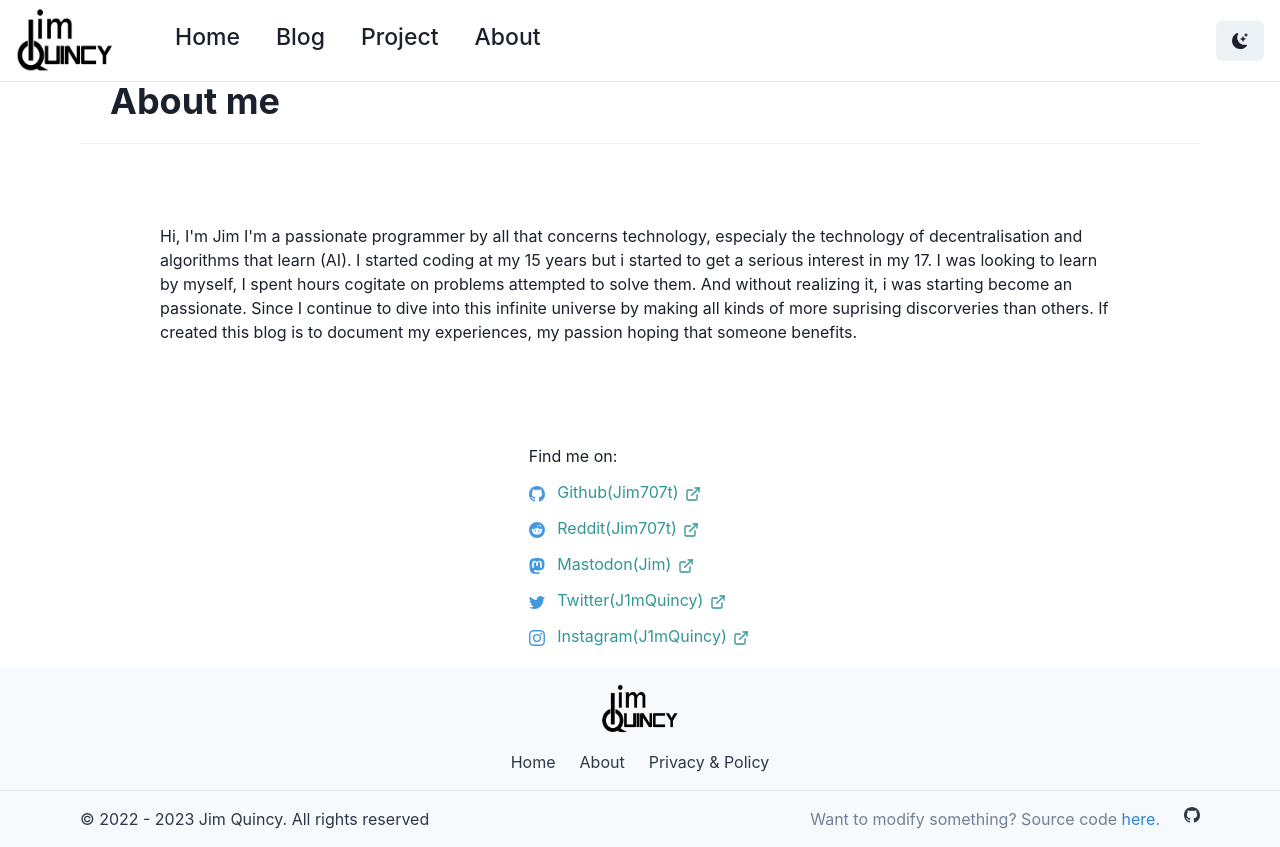
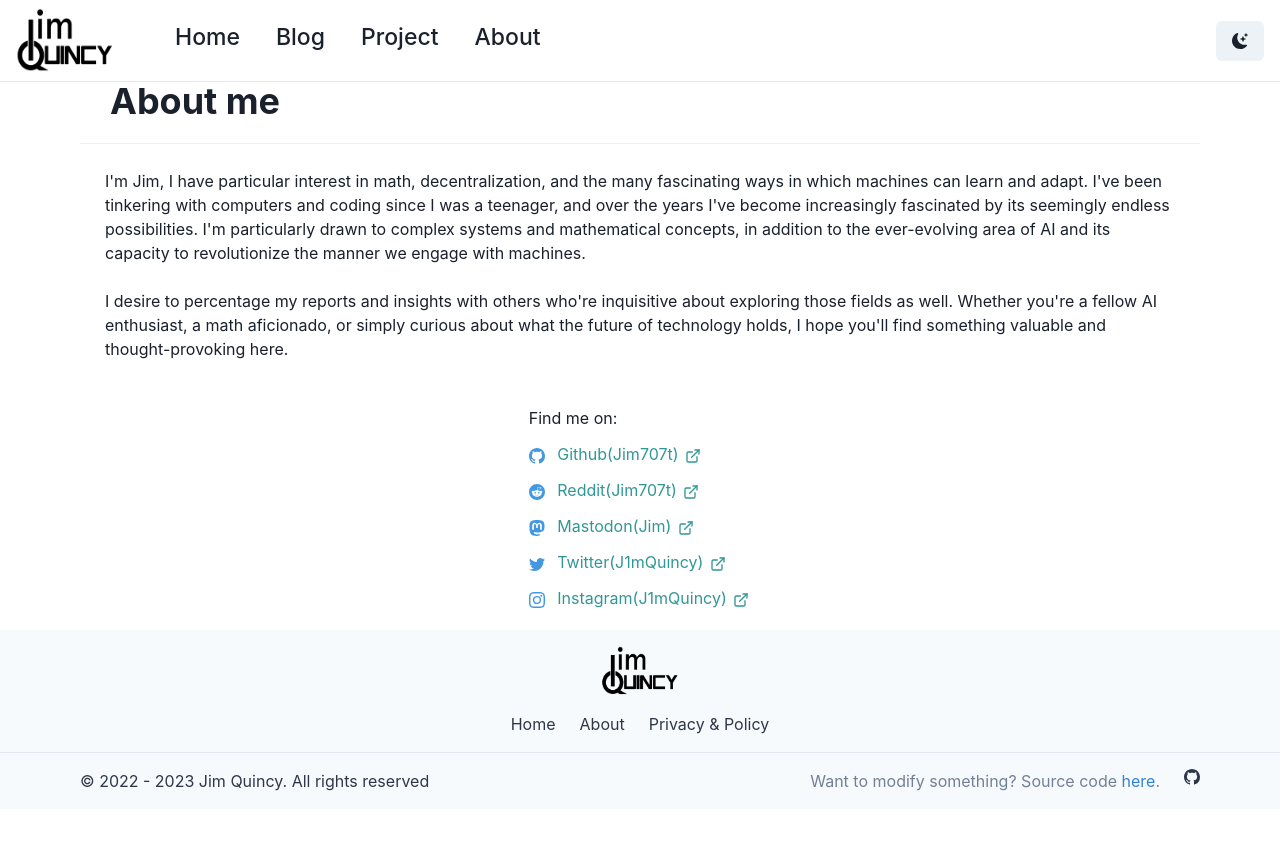
Before and after one commit to Jim707t/Quincy-Blog, a Next.js app: page /about in a window 1280 px wide. After the commit the page ends 809 px from the top, so only its background shows below. Built offline with nearby package versions, Linux system fonts and the light colour scheme.

Commit message:
Updated about me [03. 05, 23]

```diff
--- a/data/data.json
+++ b/data/data.json
@@ -5,6 +5,7 @@
       "description": "Find here stuff related to the world of tech and other interesting things that hipe me."
     },
     "about": {
-      "text": "Hi, I'm Jim I'm a passionate programmer by all that concerns technology, especialy the technology of decentralisation and algorithms that learn (AI). I started coding at my 15 years but i started to get a serious interest in my 17. I was looking to learn by myself, I spent hours cogitate on problems attempted to solve them. And without realizing it, i was starting become an passionate. Since I continue to dive into this infinite universe by making all kinds of more suprising discorveries than others. If created this blog is to document my experiences, my passion hoping that someone benefits."
+      "intro": "I'm Jim, I have particular interest in math, decentralization, and the many fascinating ways in which machines can learn and adapt. I've been tinkering with computers and coding since I was a teenager, and over the years I've become increasingly fascinated by its seemingly endless possibilities. I'm particularly drawn to complex systems and mathematical concepts, in addition to the ever-evolving area of AI and its capacity to revolutionize the manner we engage with machines.",
+      "concl": "I desire to percentage my reports and insights with others who're inquisitive about exploring those fields as well. Whether you're a fellow AI enthusiast, a math aficionado, or simply curious about what the future of technology holds, I  hope you'll find something valuable and thought-provoking here."
     }
 }
--- a/src/pages/about.tsx
+++ b/src/pages/about.tsx
@@ -26,9 +26,12 @@ export default function about() {
         About me
       </Heading>
       <Divider marginTop="5" />
-      <Box margin="auto" display="flex" justifyContent="center" p={{base: 10, md:20}}>
+      <Box margin="auto" display="flex" justifyContent="center" p={{base: 10, md:25}}>
       <Text>
-      {data.about.text}
+      {data.about.intro}
+      <br></br>
+      <br></br>
+      {data.about.concl}
       </Text>
      </Box>
       <VStack p={5}>
```
